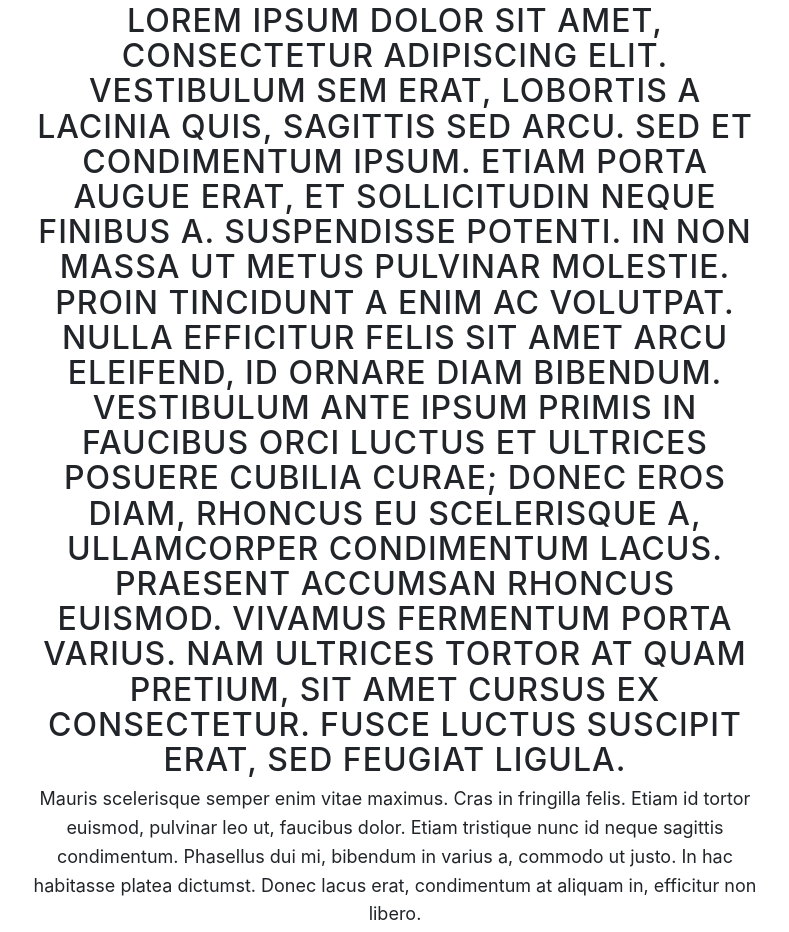
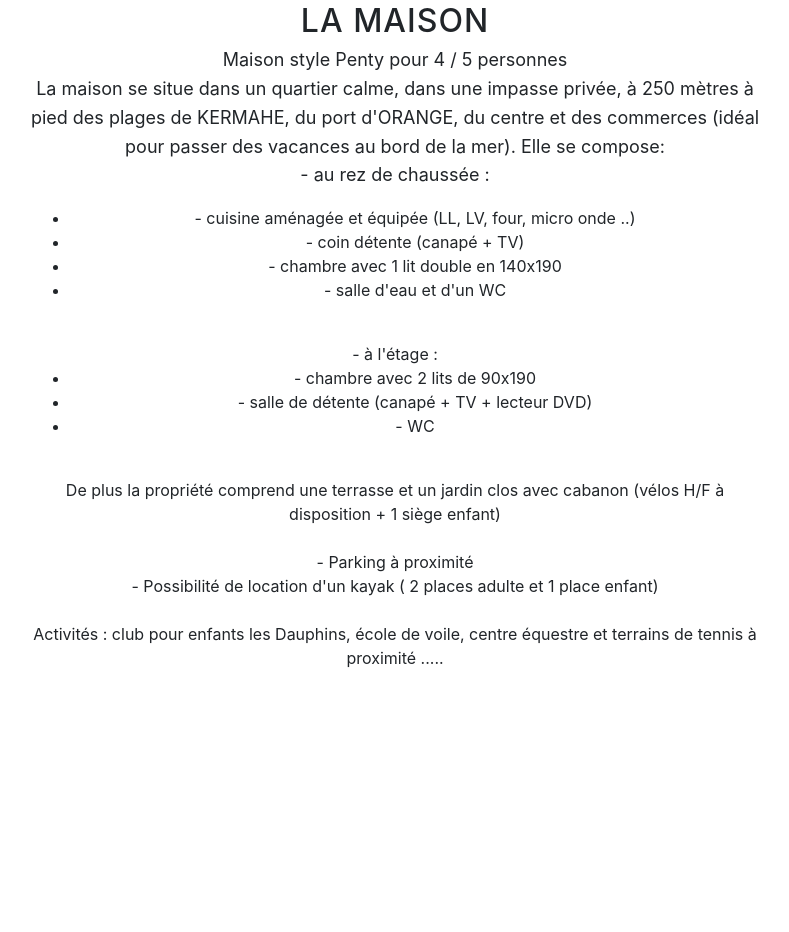
Before and after one commit to Vainamoin3n/ParentHouse, a website with bundled scripts: page index.html in a window 1280 px wide. Shown: the part 997-1929 px from the top of the page, without its empty margins (245-1034 px from the left). Built offline with nearby package versions, Linux system fonts and the light colour scheme.

Commit message:
added house description

```diff
--- a/index.html
+++ b/index.html
@@ -68,15 +68,29 @@
         <div class="container">
             <div class="row">
                 <div class="col-lg-8 mx-auto">
-                    <h2>Lorem ipsum dolor sit amet, consectetur adipiscing elit. Vestibulum sem erat, lobortis a lacinia quis, sagittis sed arcu.
-					Sed et condimentum ipsum. Etiam porta augue erat, et sollicitudin neque finibus a. Suspendisse potenti. In non massa ut metus pulvinar molestie.
-					Proin tincidunt a enim ac volutpat. Nulla efficitur felis sit amet arcu eleifend, id ornare diam bibendum. Vestibulum ante ipsum primis in faucibus
-					orci luctus et ultrices posuere cubilia Curae; Donec eros diam, rhoncus eu scelerisque a, ullamcorper condimentum lacus. Praesent accumsan rhoncus euismod.
-					Vivamus fermentum porta varius. Nam ultrices tortor at quam pretium, sit amet cursus ex consectetur. Fusce luctus suscipit erat, sed feugiat ligula. </h2>
-                    <p> Mauris scelerisque semper enim vitae maximus. Cras in fringilla felis.
-					Etiam id tortor euismod, pulvinar leo ut, faucibus dolor. Etiam tristique nunc id neque sagittis condimentum.
-					Phasellus dui mi, bibendum in varius a, commodo ut justo. In hac habitasse platea dictumst. Donec lacus erat,
-					condimentum at aliquam in, efficitur non libero. </p>
+                    <h2>La Maison </h2>
+                    <p> Maison style Penty pour 4 / 5 personnes<br>
+
+La maison se situe dans un quartier calme, dans une impasse privée, à 250 mètres à pied des plages de KERMAHE, du port d'ORANGE, du centre et des commerces (idéal pour passer des vacances au bord de la mer). Elle se compose:<br>
+
+- au rez de chaussée :<br><ul>
+      <li>- cuisine aménagée et équipée (LL, LV, four, micro onde ..)</li>
+      <li>- coin détente (canapé  + TV)</li>
+      <li>- chambre avec 1 lit double en 140x190</li>
+      <li>- salle d'eau et d'un WC</li>
+    </ul><br>
+- à l'étage :<br><ul>
+      <li>- chambre avec 2 lits de 90x190</li>
+      <li>- salle de détente (canapé + TV + lecteur DVD)</li>
+      <li>- WC</li>
+</ul><br>
+De plus la propriété comprend une terrasse et un jardin clos avec cabanon (vélos H/F à disposition + 1 siège enfant)<br><br>
+
+- Parking à proximité<br>
+- Possibilité de location d'un kayak ( 2 places adulte et 1 place enfant)<br><br>
+
+Activités : club pour enfants les Dauphins, école de voile, centre équestre et terrains de tennis à proximité .....<br>
+ </p>
                 </div>
             </div>
         </div>
```
